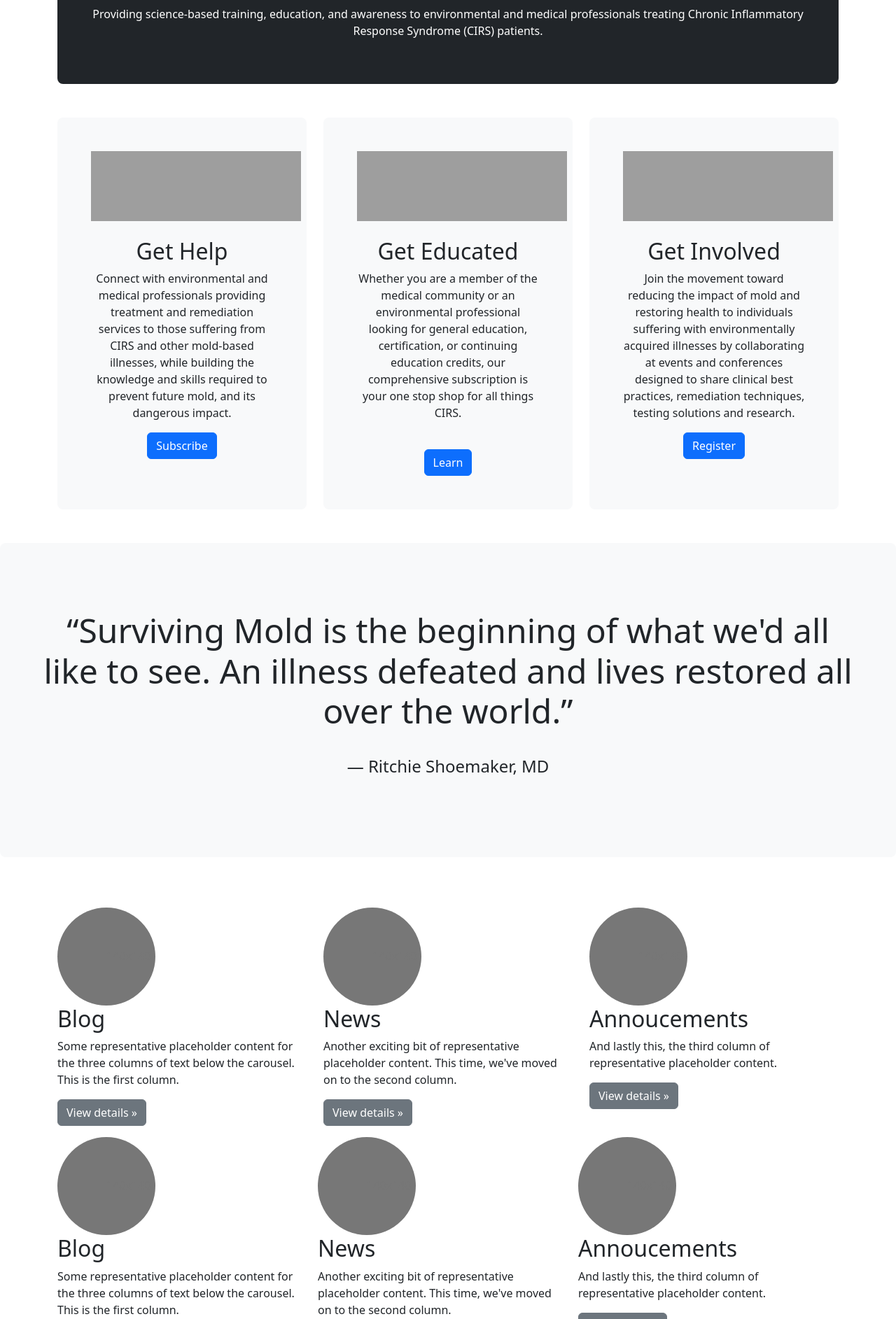
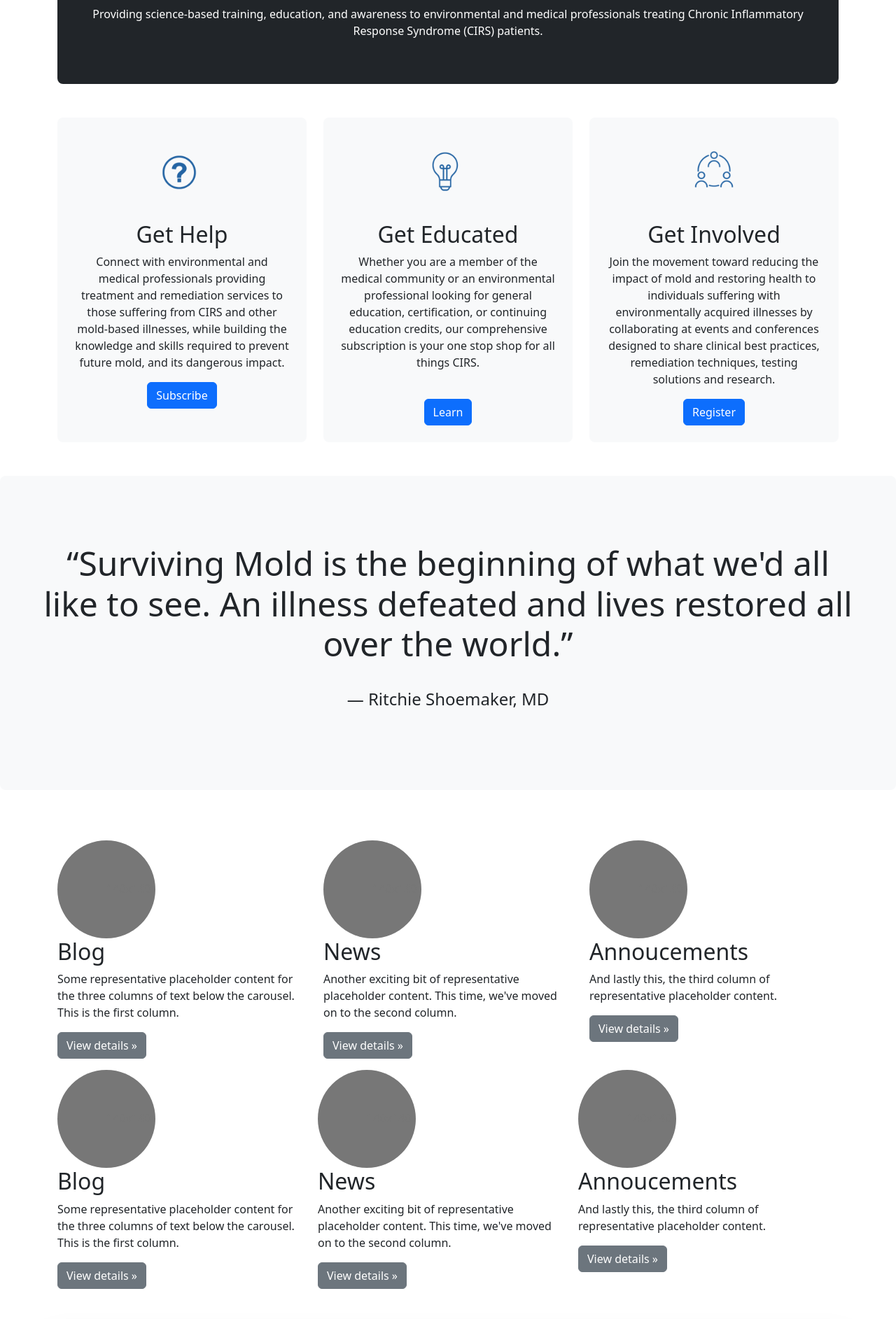
Before and after one commit to Novamacro-LLC/CIRSx, a Django app: page / in a window 1280 px wide; the page is wider, and only the part inside the window is pictured. Shown: the part 597-2482 px from the top of that part at 70% size. Run offline with Django 4.2, Linux system fonts and the light colour scheme; grey boxes are pictures that could not be loaded.

Commit message:
updated links

```diff
--- a/home/templates/home/home.html
+++ b/home/templates/home/home.html
@@ -12,7 +12,7 @@
       <!-- 4.1.1.1.1.3 Primary Button -->
       <!-- 4.1.1.1.1.3.2 Text -->
       <!-- 4.1.1.1.1.3.1 Link -->
-      <a class="btn btn-primary" href="about_us.html"> Learn More »</a>
+      <a class="btn btn-primary" href="{% url "about_us" %}"> Learn More »</a>
     </div>
   </div>
 </div>
@@ -42,13 +42,13 @@
 <div class="container pt-5 pb-5">
   <div class="row">
     <div class="col-4 text-center">
-      <div class="h-100 p-5 rounded-3 bg-light">
+      <div class="h-100 p-4 rounded-3 bg-light">
         <!-- 4.1.1.1.2.4.1.2 Title-->
         <!--Question-Mark-Circle-->
 
         <img
-          class="d-block mx-auto mb-4"
-          src="../../../Static/CIRSX CONF_icons (500 × 500 px) (1500 × 500 px) (4).png"
+          class="d-block mb-4"
+          src="{% static "home/questionmark-circle.png" %}"
           alt=""
           width="300"
           height="100"
@@ -66,7 +66,7 @@
 
         <!-- 4.1.1.1.2.4.1.4 Button -->
         <!-- 4.1.1.1.2.4.1.4.1 Link -->
-        <a class="btn btn-primary" type="button" href="subscibe.html">
+        <a class="btn btn-primary" type="button" href="{% url "subscribe" %}">
           Subscribe
         </a>
       </div>
@@ -74,12 +74,12 @@
 
     <!-- 4.1.1.1.2.4.2 Get Educated -->
     <div class="col-4 text-center">
-      <div class="h-100 p-5 rounded-3 bg-light">
+      <div class="h-100 p-4 rounded-3 bg-light">
         <!-- 4.1.1.1.2.4.2.1 Icon -->
         <!--Lightblub-->
         <img
-          class="d-block mx-auto mb-4"
-          src="../../../Static/CIRSX CONF_icons (500 × 500 px) (1500 × 500 px) (3).png"
+          class="d-block mb-4"
+          src="{% static "home/lightbulb.png" %}"
           alt=""
           width="300"
           height="100"
@@ -99,7 +99,7 @@
         <!-- 4.1.1.1.2.4.2.4 Button -->
         <!-- 4.1.1.1.2.4.2.4.1 Link -->
         <!-- 4.1.1.1.2.4.2.4.2 Text -->
-        <a class="btn btn-primary" type="button" href="medical_glossary.html">
+        <a class="btn btn-primary" type="button" href="{% url "medical_glossary" %}">
           Learn
         </a>
       </div>
@@ -108,11 +108,11 @@
     <!-- 4.1.1.1.2.4.3 Get Involved -->
 
     <div class="col-4 text-center">
-      <div class="h-100 p-5 rounded-3 bg-light">
+      <div class="h-100 p-4 rounded-3 bg-light">
         <!-- 4.1.1.1.2.4.3.1 Icon -->
         <img
           class="d-block mx-auto mb-4"
-          src="../../../Static/CIRSX CONF_icons (500 × 500 px) (1500 × 500 px) (5).png"
+          src="{% static "home/people_circle.png" %}"
           alt=""
           width="300"
           height="100"
@@ -133,7 +133,7 @@
         <!-- 4.1.1.1.2.4.3.4 Button -->
         <!-- 4.1.1.1.2.4.3.4.1 Link -->
         <!-- 4.1.1.1.2.4.3.4.2 Text -->
-        <a class="btn btn-primary" type="button" href="conference.html">
+        <a class="btn btn-primary" type="button" href="{% url "subscribe" %}">
           Register
         </a>
       </div>
@@ -343,7 +343,7 @@
           <div
             class="d-grid gap-2 d-md-flex justify-content-md-start mb-4 mb-lg-3"
           >
-            <a class="btn btn-primary" href="subscribe.html"> Subscribe »</a>
+            <a class="btn btn-primary" href="{% url "subscribe" %}"> Subscribe »</a>
           </div>
         </div>
 
```
